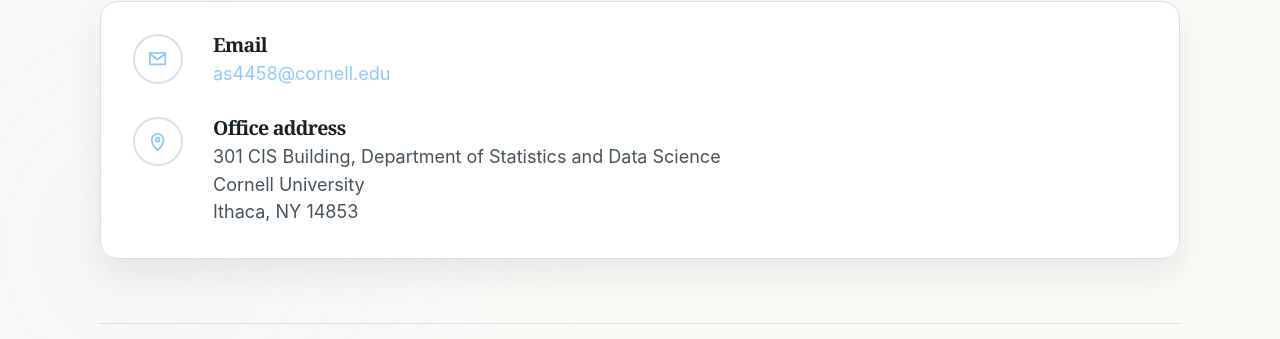
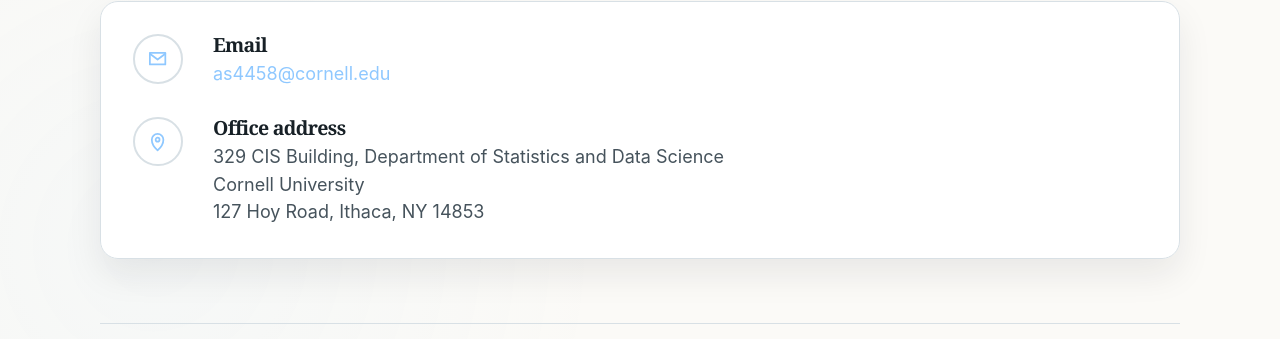
Before and after one commit to AbirS2026/AbirS2026.github.io, a Jekyll site: the page built from index.md, in a window 1280 px wide and 1397 px high. Shown: the part 984-1323 px from the top of the window. Built offline with Jekyll 4.4.1, drawn with Linux system fonts in a browser that asks for light colours; a style sheet for code colours, icons or effects is not loaded.

Commit message:
Update index.md

```diff
--- a/index.md
+++ b/index.md
@@ -180,9 +180,9 @@ title: Home
       <div class="contact-content">
         <h3>Office address</h3>
         <p>
-          301 CIS Building, Department of Statistics and Data Science<br>
+          329 CIS Building, Department of Statistics and Data Science<br>
           Cornell University<br>
-          Ithaca, NY 14853
+          127 Hoy Road, Ithaca, NY 14853
         </p>
       </div>
     </div>
```
